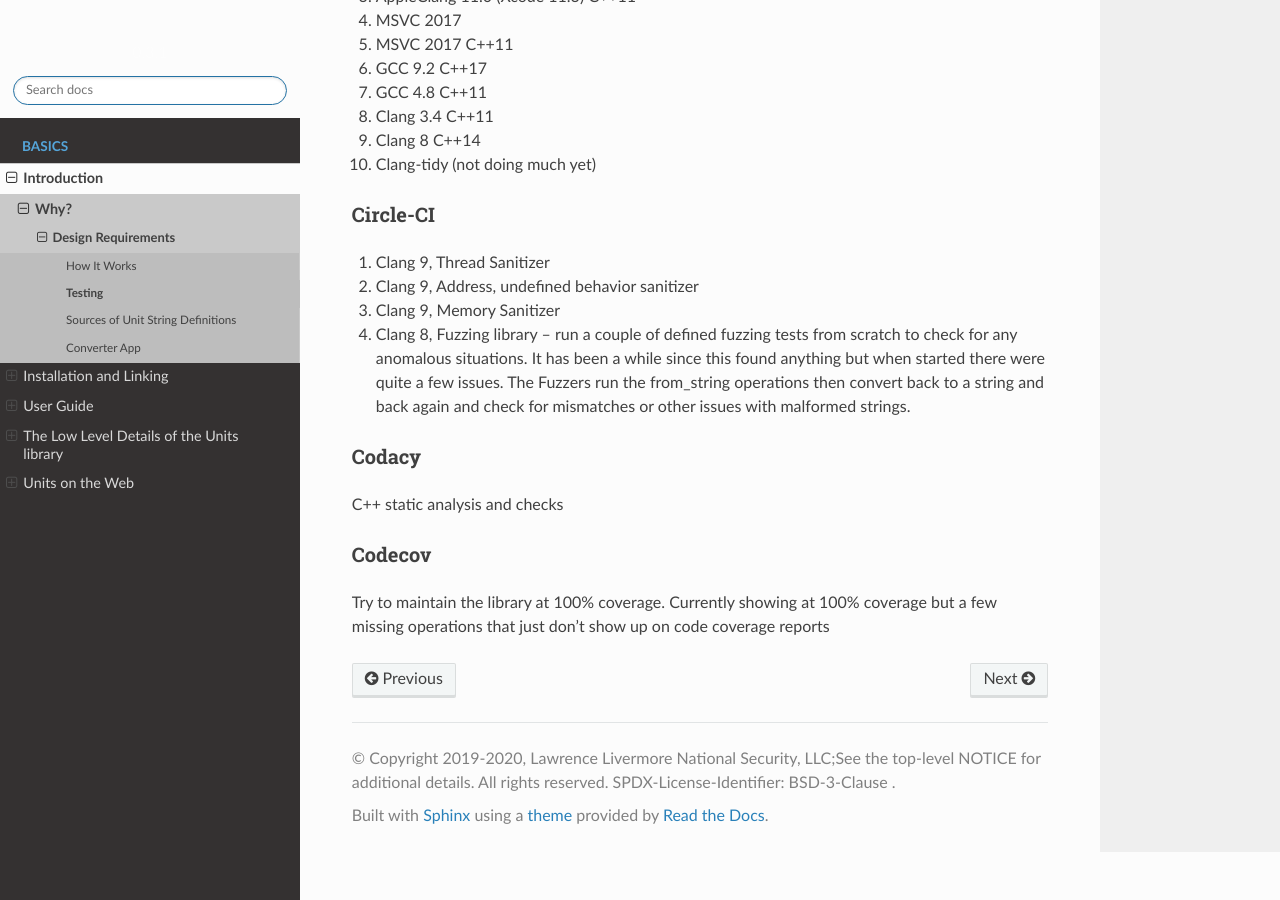
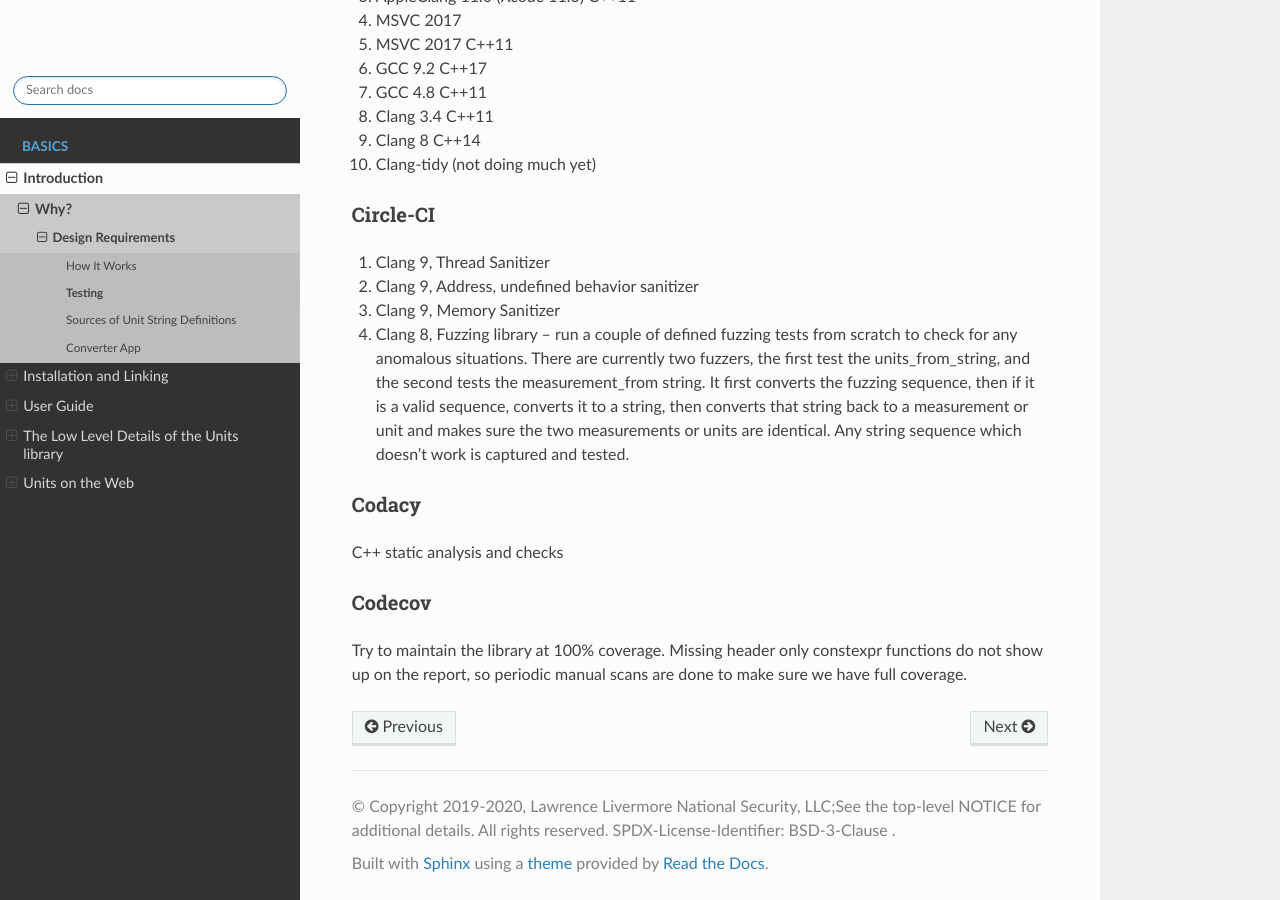
Before and after one commit to LLNL/units, a Sphinx documentation site: the page built from docs/introduction/testing.rst, in a window 1280 px wide and 900 px high, scrolled down 1563 px. Built offline with Sphinx 7.4.7 and the Read the Docs theme 2.0.0, drawn with Linux system fonts in a browser that asks for light colours; some of the changed text lies outside the part shown.

Commit message:
update dockerfile and fuzz_script.sh to use the measurement for a while

```diff
--- a/docs/introduction/testing.rst
+++ b/docs/introduction/testing.rst
@@ -12,7 +12,7 @@
 
 1.  examples_test  A simple executable that loads up some different types of measurements and does a few checks directly,  it is mainly to test linking and has some useful features for helping with the code coverage measures.
 2.  fuzz_issue_tests  tests a set of past fuzzing failures, including, errors, glitches, timeouts, round trip failures, and some round trip failures with particular flags.
-3.  test_all_unit_base **DON'T RUN THIS TEST** it will take a very long time it does an exhaustive test of all possible unit bases to make sure the string conversion round trip works. I haven't actually executed it all yet.
+3.  test_all_unit_base **DO NOT RUN THIS TEST** it will take a very long time it does an exhaustive test of all possible unit bases to make sure the string conversion round trip works. I haven't actually executed it all yet.
 4.  test_commodities  Run test using the commodity related functions and operations on precise_unit's
 5.  test_conversions1 a series of tests about specific conversions, such as temperature, SI prefixes, extended SI units, and some other general operations about conversions
 6.  test_conversions2 run through a series of test units and conversion from one of the converter websites,  there are number of files that get used that contain known conversions
@@ -34,10 +34,10 @@
 
 Travis-CI
 -----------
-1. Clang 5.0 build using C++11, and C++14 using header only
+1. Clang 5.0 build using C\++11, and C\++14 using header only
 2. Clang format style check
 3. Clang 3.5 C++11,
-4. GCC 7 C++11, C++14, C++17, Code coverage
+4. GCC 7 C\++11, C\++14, C\++17, Code coverage
 5. GCC 4.8 C++11
 
 Azure
@@ -59,7 +59,7 @@
 1.  Clang 9,  Thread Sanitizer
 2.  Clang 9,  Address, undefined behavior sanitizer
 3.  Clang 9,  Memory Sanitizer
-4.  Clang 8,  Fuzzing library -- run a couple of defined fuzzing tests from scratch to check for any anomalous situations. It has been a while since this found anything but when started there were quite a few issues.  The Fuzzers run the from_string operations then convert back to a string and back again and check for mismatches or other issues with malformed strings.
+4.  Clang 8,  Fuzzing library -- run a couple of defined fuzzing tests from scratch to check for any anomalous situations. There are currently two fuzzers, the first test the units_from_string, and the second tests the measurement_from string.  It first converts the fuzzing sequence, then if it is a valid sequence, converts it to a string, then converts that string back to a measurement or unit and makes sure the two measurements or units are identical.  Any string sequence which doesn't work is captured and tested.
 
 Codacy
 ---------
@@ -67,4 +67,4 @@
 
 Codecov
 ----------
-Try to maintain the library at 100% coverage. Currently showing at 100% coverage but a few missing operations that just don't show up on code coverage reports
+Try to maintain the library at 100% coverage. Missing header only constexpr functions do not show up on the report, so periodic manual scans are done to make sure we have full coverage.
```
Also changed, not shown: 2 other files.
